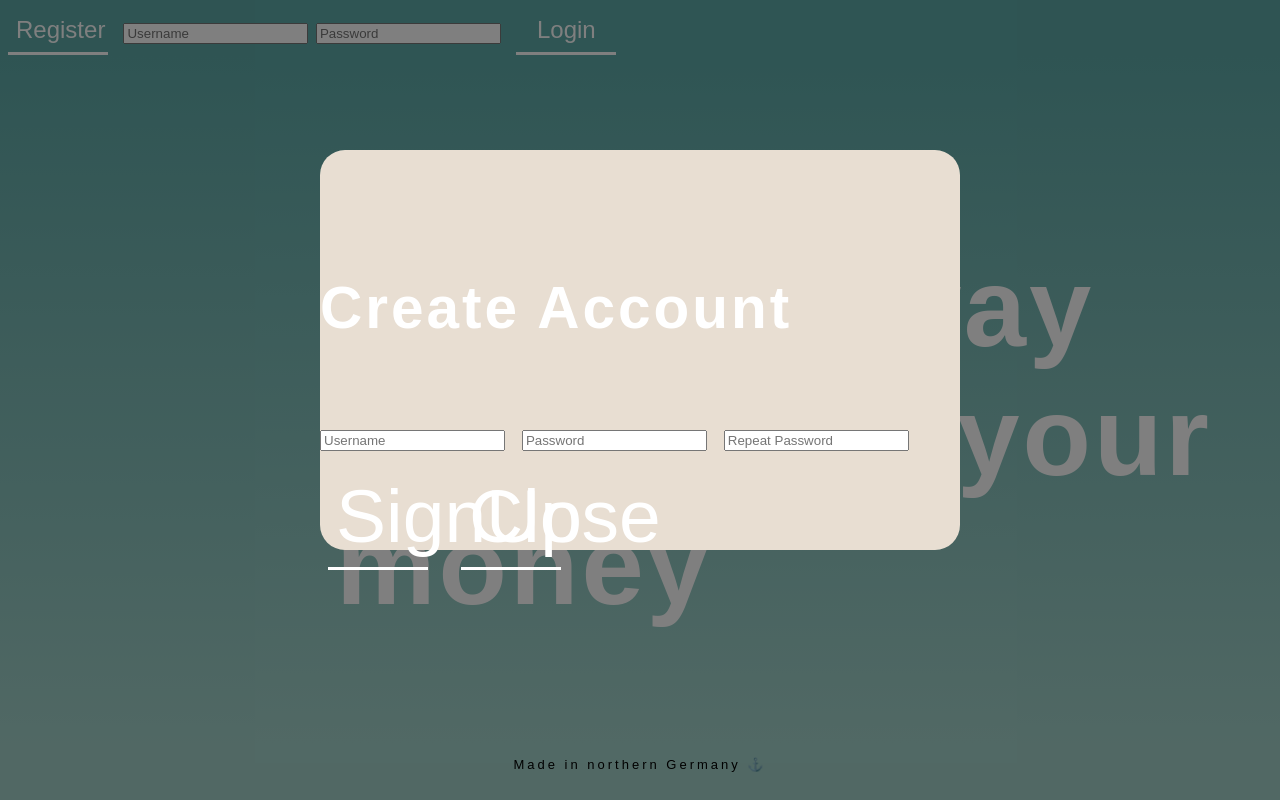
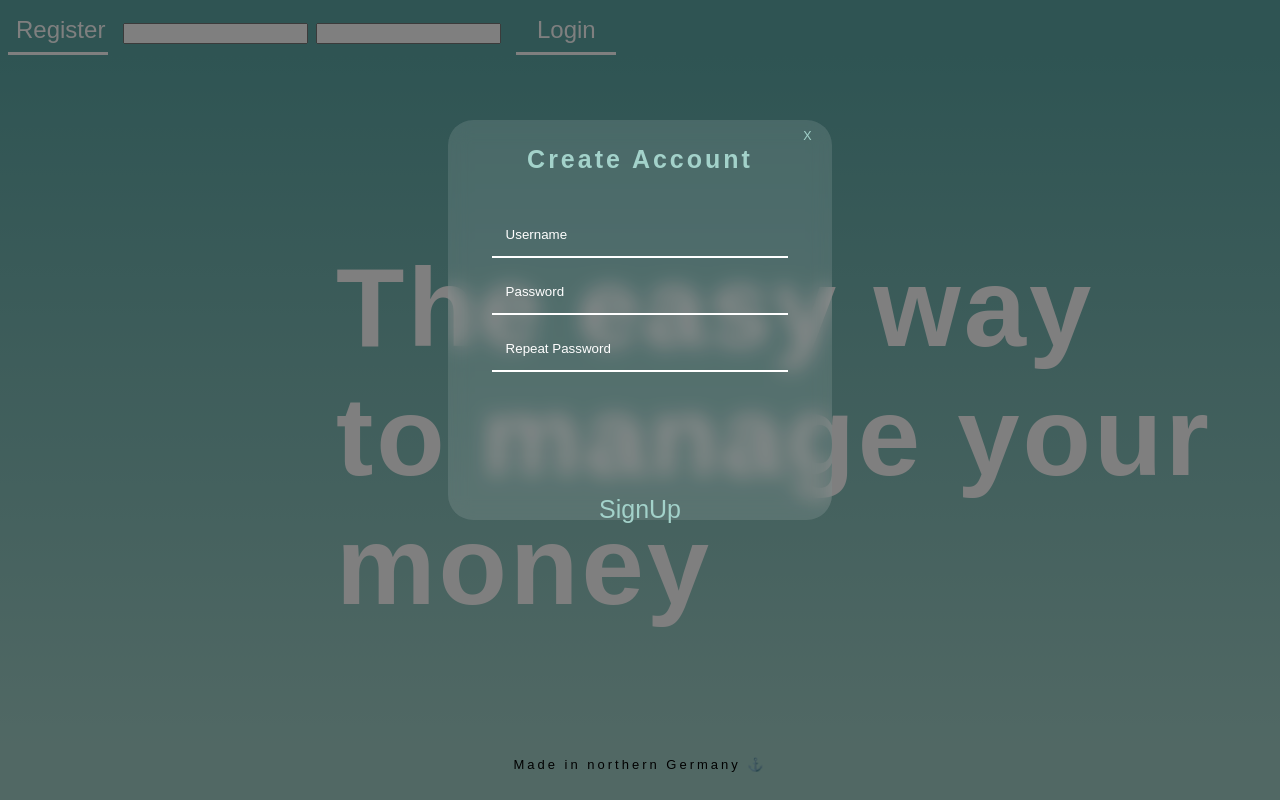
Before and after one commit to Kroenik/personal-finance, a website: page website/index.html in a window 1280 px wide. Both pictures are taken after a click on the button "Register". Drawn offline with Linux system fonts and the light colour scheme.

Commit message:
Styling Register Popup

```diff
--- a/website/index.html
+++ b/website/index.html
@@ -11,22 +11,21 @@
       <header>
         <!-- <img src="./images/Logo_MoneyMan.png" alt="MoneyMan Logo"> -->
         <button onClick="on()">Register</button>
-        <input id="log-username" type="text" name="log-username" placeholder="Username" onkeyup="logOnEnter(event)">
-        <input id="log-password" type="password" name="log-password" placeholder="Password" onkeyup="logOnEnter(event)">
+        <input id="log-username" type="text" name="log-username" placeholder="Username" onkeyup="logOnEnter(event)" />
+        <input id="log-password" type="password" name="log-password" placeholder="Password" onkeyup="logOnEnter(event)" />
         <button onclick="loginUser()" id="log-button">Login</button>
       </header>
       <div id="overlay">
-        <div id="background-overlay">
-          <form id="reg-form" action="">
-            <h3>Create Account</h1>
+        <form id="reg-form" id="reg-form" action="">
+          <button id="x" onclick="off()">X</button>
+          <h3 class="reg-header">Create Account</h3>
 
-            <input id="reg-username" type="text" name="username" placeholder="Username" onkeyup="regOnEnter(event)"/>
-            <input id="reg-password" type="password" name="password" placeholder="Password" onkeyup="regOnEnter(event)"/>
-            <input id="rep-password" type="password" name="password-repeat" placeholder="Repeat Password" onkeyup="regOnEnter(event)">
-            <button onClick="registerUser(event)" id="reg-button">SignUp</button>
-            <button onClick="off()">Close</button>
-          </form>
-        </div>
+          <input class="reg-input" id="reg-username" type="text" name="username" placeholder="Username" onkeyup="regOnEnter(event)" />
+          <input class="reg-input" id="reg-password" type="password" # name="password" placeholder="Password" onkeyup="regOnEnter(event)" />
+          <input class="reg-input" id="rep-password" type="password" name="password-repeat" placeholder="Repeat Password" onkeyup="regOnEnter(event)" />
+
+          <button class="reg-buttons" onClick="registerUser(event)" id="reg-button">SignUp</button>
+        </form>
       </div>
       <main>
         <h1>
--- a/website/style.css
+++ b/website/style.css
@@ -81,24 +81,86 @@ h1 {
   bottom: 0;
   background-color: rgba(0, 0, 0, 0.5); /* Black background with opacity */
   z-index: 2; /* Specify a stack order in case you're using a different order for other elements */
-  cursor: pointer; /* Add a pointer on hover */
+  /*cursor: pointer; /* Add a pointer on hover */
 }
 
-#background-overlay {
+#reg-form {
+  display: relative;
+  top: 40%;
+  left: 50%;
+  font-size: 50px;
+  transform: translate(-50%, -50%);
+  -ms-transform: translate(-50%, -50%);
   margin: auto;
   margin-top: 150px;
   height: 50%;
-  width: 50%;
-  background: #e8ded2;
+  width: 30%;
+  background: rgba(255, 255, 255, 0.112);
   border-radius: 25px;
+  margin-top: 0;
+  padding-top: 0;
+  position: absolute;
+  color: #a3d2ca;
+  backdrop-filter: blur(10px);
 }
 
-#reg-form {
-  position: absolute;
-  top: 50%;
-  left: 50%;
-  font-size: 50px;
+.reg-header {
+  text-align: center;
+  display: block;
+  font-size: 0.5em;
+}
+
+.reg-input {
+  display: block;
+  width: 70%;
+  margin: 0 auto;
+  margin-top: 1em;
+  padding: 1em;
+  border: none;
+  border-bottom: 2px solid white;
+  background: rgba(0, 0, 0, 0);
   color: white;
-  transform: translate(-50%, -50%);
-  -ms-transform: translate(-50%, -50%);
 }
+
+.reg-input:focus {
+  color: none;
+  border-bottom: 2px solid #a3d2ca;
+  transition: border-bottom, 0.2s;
+  outline: none;
+}
+
+::placeholder {
+  color: white;
+}
+
+#reg-username {
+  margin-top: 3em;
+}
+#reg-button {
+  font-size: 1em;
+  border: 0;
+  color: #a3d2ca;
+  display: block;
+  margin: 0 auto;
+  text-align: center;
+  font-size: 0.5em;
+  margin-top: 30%;
+}
+
+#reg-button:hover {
+  color: white;
+  transition: color 0.5s ease-in-out;
+}
+
+#x {
+  margin: 0;
+  margin-top: 0.7em;
+  margin-right: 2.3em;
+  width: 0%;
+  padding: 0;
+  display: block;
+  font-size: 0.25em;
+  border: none;
+  float: right;
+  color: #a3d2ca;
+}
```
